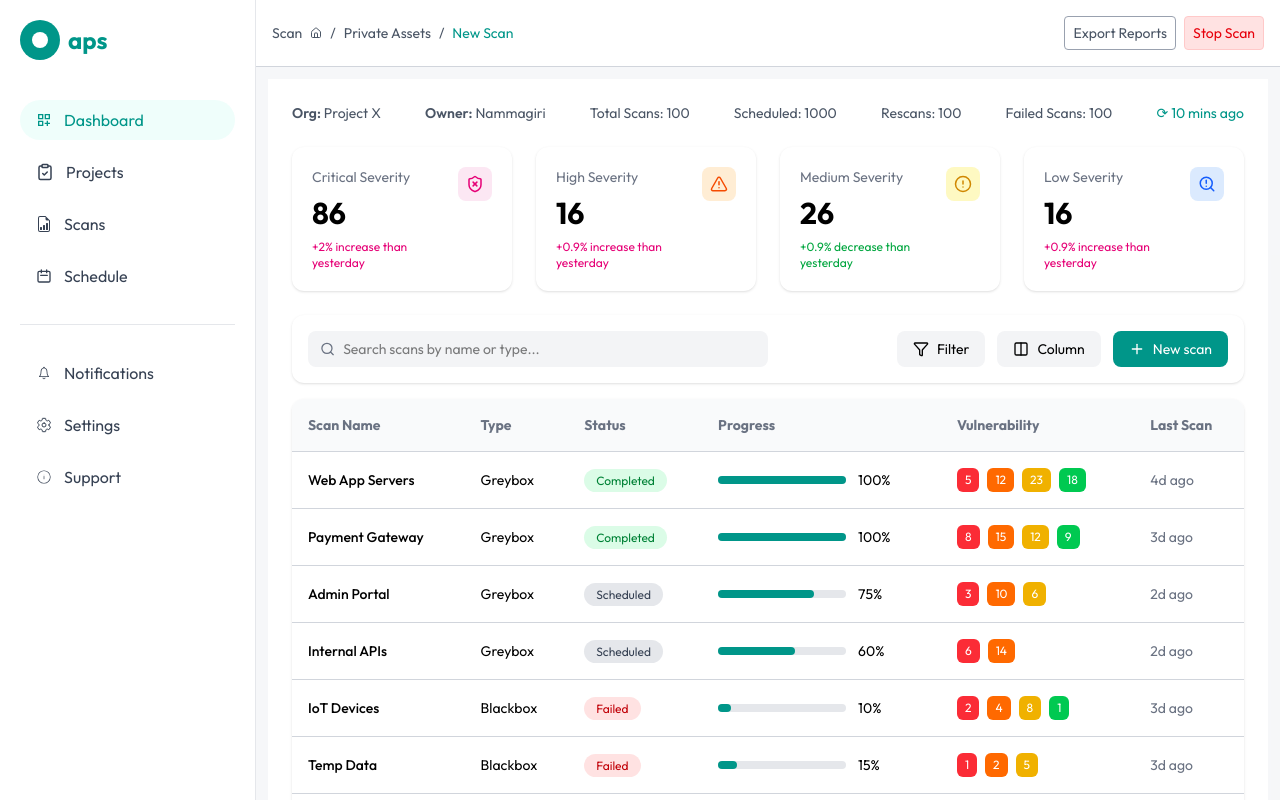
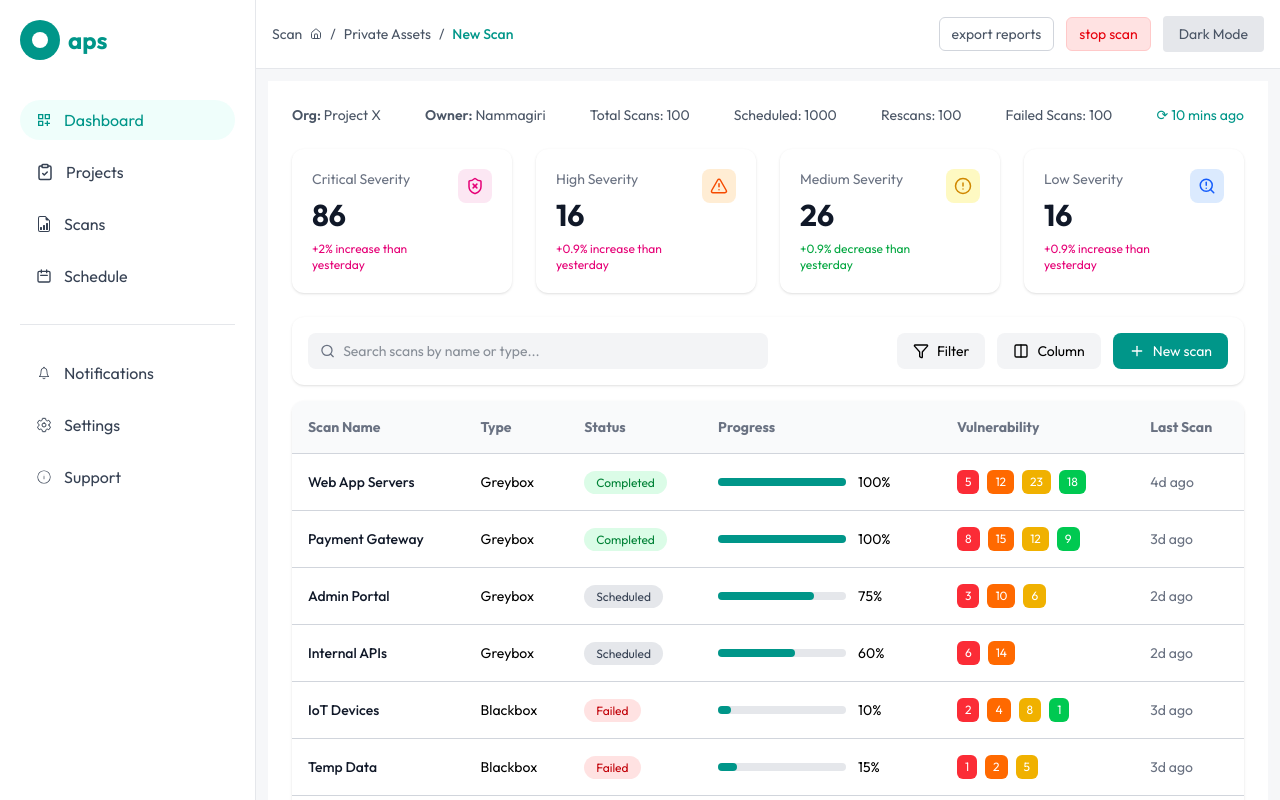
Before and after one commit to Saurabh-Chede/Frontend-Design-Challenge-, a React (Vite) app: page /dashboard in a window 1280 px wide. Shown: the top 800 px of the page. Built offline with nearby package versions, Linux system fonts and the light colour scheme.

Commit message:
first commit

```diff
--- /dev/null
+++ b/src/components/ToggleTheme.jsx
@@ -0,0 +1,16 @@
+import { useTheme } from "../context/ThemeContext";
+
+const ThemeToggle = () => {
+  const { dark, setDark } = useTheme();
+
+  return (
+    <button
+      onClick={() => setDark(!dark)}
+      className="px-4 py-2 bg-gray-200 dark:bg-gray-800 rounded"
+    >
+      {dark ? "Light Mode" : "Dark Mode"}
+    </button>
+  );
+};
+
+export default ThemeToggle;
--- a/src/components/layouts/Header.jsx
+++ b/src/components/layouts/Header.jsx
@@ -1,19 +1,47 @@
 import { HomeIcon } from "lucide-react";
+import ThemeToggle from "../ToggleTheme";
+
 const Header = () => {
+  return (
+    <nav className="p-4 flex justify-between items-center capitalize text-sm
+    bg-white text-gray-600 border-b border-gray-200
+    dark:bg-gray-950 dark:text-gray-200 dark:border-gray-800
+    transition-colors duration-300">
 
-  return (
-    <nav className="p-4 flex justify-between bg-white capitalize text-sm text-gray-600 border-b border-b-gray-300">
+      {/* Breadcrumb */}
       <div className="flex gap-2 items-center">
         <p>scan</p>
-        <HomeIcon size={12}></HomeIcon>
+        <HomeIcon size={12} />
         /
         <p>private assets</p>
         /
-        <p className="text-teal-600">new scan</p>
+        <p className="text-teal-600 dark:text-teal-400 font-medium">
+          new scan
+        </p>
       </div>
-      <div className="flex gap-2">
-        <button className="py-1.5 px-2 border rounded border-gray-400 text-gray-600 capitalize">export reports</button>
-        <button className="py-1.5 px-2 border bg-red-100 rounded border-red-200 text-red-600 capitalize ">stop scan</button>
+
+      {/* Actions */}
+      <div className="flex gap-3 items-center">
+
+        <button className="py-1.5 px-3 border rounded-md
+        border-gray-300 text-gray-600 bg-white
+        hover:bg-gray-100
+        dark:bg-gray-900 dark:border-gray-700 dark:text-gray-200
+        dark:hover:bg-gray-800
+        transition-colors duration-200">
+          export reports
+        </button>
+
+        <button className="py-1.5 px-3 rounded-md
+        bg-red-100 border border-red-200 text-red-600
+        hover:bg-red-200
+        dark:bg-red-900/30 dark:border-red-800 dark:text-red-400
+        dark:hover:bg-red-900/50
+        transition-colors duration-200">
+          stop scan
+        </button>
+
+        <ThemeToggle />
       </div>
     </nav>
   );
--- a/src/components/layouts/Layout.jsx
+++ b/src/components/layouts/Layout.jsx
@@ -4,7 +4,7 @@ import Header from "./Header";
 
 const Layout = () => {
   return (
-    <div className="flex min-h-screen bg-gray-100 dark:bg-gray-900">
+    <div className="flex min-h-screen bg-gray-100 dark:bg-gray-950 transition-colors duration-300">
 
       {/* Sidebar */}
       <Sidebar />
@@ -16,7 +16,7 @@ const Layout = () => {
         <Header />
 
         {/* Page Content */}
-        <main className="p-3 bg-white/25">
+        <main className="p-3 bg-white/25 dark:bg-gray-900/40 transition-colors duration-300">
           <Outlet />
         </main>
 
--- a/src/context/ThemeContext.jsx
+++ b/src/context/ThemeContext.jsx
@@ -1,21 +1,29 @@
-import { createContext, useState, useEffect } from "react";
+import { createContext, useContext, useEffect, useState } from "react";
 
-export const ThemeContext = createContext();
+const ThemeContext = createContext();
 
 export const ThemeProvider = ({ children }) => {
-  const [theme, setTheme] = useState("light");
+  const [dark, setDark] = useState(() => {
+    return localStorage.getItem("theme") === "dark";
+  });
 
   useEffect(() => {
-    document.documentElement.classList.toggle("dark", theme === "dark");
-  }, [theme]);
+    const root = document.documentElement;
 
-  const toggleTheme = () => {
-    setTheme(prev => (prev === "light" ? "dark" : "light"));
-  };
+    if (dark) {
+      root.classList.add("dark");
+      localStorage.setItem("theme", "dark");
+    } else {
+      root.classList.remove("dark");
+      localStorage.setItem("theme", "light");
+    }
+  }, [dark]);
 
   return (
-    <ThemeContext.Provider value={{ theme, toggleTheme }}>
+    <ThemeContext.Provider value={{ dark, setDark }}>
       {children}
     </ThemeContext.Provider>
   );
 };
+
+export const useTheme = () => useContext(ThemeContext);
--- a/src/index.css
+++ b/src/index.css
@@ -3,3 +3,5 @@
 body {
   font-family: 'Outfit', sans-serif;
 }
+
+@custom-variant dark (&:where(.dark, .dark *));
--- a/src/pages/Dashboard.jsx
+++ b/src/pages/Dashboard.jsx
@@ -102,9 +102,12 @@ const Dashboard = () => {
   ];
 
   const statusStyle = {
-    Completed: "bg-green-100 text-green-700",
-    Scheduled: "bg-gray-200 text-gray-700",
-    Failed: "bg-red-100 text-red-700",
+    Completed:
+      "bg-green-100 text-green-700 dark:bg-green-900/30 dark:text-green-400",
+    Scheduled:
+      "bg-gray-200 text-gray-700 dark:bg-gray-700 dark:text-gray-300",
+    Failed:
+      "bg-red-100 text-red-700 dark:bg-red-900/30 dark:text-red-400",
   };
 
   const vulnColors = [
@@ -115,16 +118,13 @@ const Dashboard = () => {
   ];
 
   return (
-    <div className="bg-white p-6 min-h-screen">
+    <div className="bg-white dark:bg-gray-900 p-6 min-h-screen transition-colors duration-300">
+
       {/* TOP INFO BAR */}
-      <div className="flex text-sm text-gray-600 mb-6">
+      <div className="flex text-sm text-gray-600 dark:text-gray-400 mb-6">
         <div className="flex gap-6 justify-between w-full">
-          <p>
-            <span className="font-semibold">Org:</span> Project X
-          </p>
-          <p>
-            <span className="font-semibold">Owner:</span> Nammagiri
-          </p>
+          <p><span className="font-semibold">Org:</span> Project X</p>
+          <p><span className="font-semibold">Owner:</span> Nammagiri</p>
           <p>Total Scans: 100</p>
           <p>Scheduled: 1000</p>
           <p>Rescans: 100</p>
@@ -141,8 +141,8 @@ const Dashboard = () => {
             value: 86,
             change: "+2% increase than yesterday",
             icon: <ShieldX size={18} />,
-            iconBg: "bg-pink-100",
-            iconColor: "text-pink-600",
+            iconBg: "bg-pink-100 dark:bg-pink-900/30",
+            iconColor: "text-pink-600 dark:text-pink-400",
             changeColor: "text-pink-600",
           },
           {
@@ -150,8 +150,8 @@ const Dashboard = () => {
             value: 16,
             change: "+0.9% increase than yesterday",
             icon: <AlertTriangle size={18} />,
-            iconBg: "bg-orange-100",
-            iconColor: "text-orange-600",
+            iconBg: "bg-orange-100 dark:bg-orange-900/30",
+            iconColor: "text-orange-600 dark:text-orange-400",
             changeColor: "text-pink-600",
           },
           {
@@ -159,8 +159,8 @@ const Dashboard = () => {
             value: 26,
             change: "+0.9% decrease than yesterday",
             icon: <AlertCircle size={18} />,
-            iconBg: "bg-yellow-100",
-            iconColor: "text-yellow-600",
+            iconBg: "bg-yellow-100 dark:bg-yellow-900/30",
+            iconColor: "text-yellow-600 dark:text-yellow-400",
             changeColor: "text-green-600",
           },
           {
@@ -168,18 +168,22 @@ const Dashboard = () => {
             value: 16,
             change: "+0.9% increase than yesterday",
             icon: <SearchAlert size={18} />,
-            iconBg: "bg-blue-100",
-            iconColor: "text-blue-600",
+            iconBg: "bg-blue-100 dark:bg-blue-900/30",
+            iconColor: "text-blue-600 dark:text-blue-400",
             changeColor: "text-pink-600",
           },
         ].map((item, i) => (
           <div
             key={i}
-            className="bg-white p-5 rounded-xl shadow-sm flex justify-between items-start"
+            className="bg-white dark:bg-gray-800 p-5 rounded-xl shadow-sm flex justify-between items-start"
           >
             <div>
-              <p className="text-gray-500 text-sm">{item.title}</p>
-              <h2 className="text-3xl font-bold mt-2">{item.value}</h2>
+              <p className="text-gray-500 dark:text-gray-400 text-sm">
+                {item.title}
+              </p>
+              <h2 className="text-3xl font-bold text-gray-900 dark:text-white mt-2">
+                {item.value}
+              </h2>
               <p className={`text-xs mt-2 ${item.changeColor}`}>
                 {item.change}
               </p>
@@ -193,22 +197,22 @@ const Dashboard = () => {
       </div>
 
       {/* SEARCH + ACTIONS */}
-      <div className="bg-white p-4 rounded-xl shadow-sm mb-4">
+      <div className="bg-white dark:bg-gray-800 p-4 rounded-xl shadow-sm mb-4">
         <div className="flex justify-between items-center">
-          <div className="flex items-center bg-gray-100 rounded-lg px-3 py-2 w-1/2">
-            <Search size={16} className="text-gray-500 mr-2" />
+          <div className="flex items-center bg-gray-100 dark:bg-gray-700 rounded-lg px-3 py-2 w-1/2">
+            <Search size={16} className="text-gray-500 dark:text-gray-300 mr-2" />
             <input
               type="text"
               placeholder="Search scans by name or type..."
-              className="bg-transparent outline-none w-full text-sm"
+              className="bg-transparent outline-none w-full text-sm text-gray-800 dark:text-gray-200"
             />
           </div>
 
           <div className="flex gap-3">
-            <button className="flex items-center gap-2 px-4 py-2 bg-gray-100 rounded-lg text-sm">
+            <button className="flex items-center gap-2 px-4 py-2 bg-gray-100 dark:bg-gray-700 rounded-lg text-sm dark:text-gray-200">
               <Filter size={16} /> Filter
             </button>
-            <button className="flex items-center gap-2 px-4 py-2 bg-gray-100 rounded-lg text-sm">
+            <button className="flex items-center gap-2 px-4 py-2 bg-gray-100 dark:bg-gray-700 rounded-lg text-sm dark:text-gray-200">
               <Columns size={16} /> Column
             </button>
             <button className="flex items-center gap-2 px-4 py-2 bg-teal-600 text-white rounded-lg text-sm">
@@ -219,9 +223,9 @@ const Dashboard = () => {
       </div>
 
       {/* TABLE */}
-      <div className="bg-white rounded-xl shadow-sm overflow-hidden">
+      <div className="bg-white dark:bg-gray-800 rounded-xl shadow-sm overflow-hidden">
         <table className="w-full text-sm">
-          <thead className="bg-gray-50 text-gray-500">
+          <thead className="bg-gray-50 dark:bg-gray-700 text-gray-500 dark:text-gray-300">
             <tr>
               <th className="text-left p-4">Scan Name</th>
               <th className="text-left p-4">Type</th>
@@ -236,10 +240,12 @@ const Dashboard = () => {
             {rows.map((row, index) => (
               <tr
                 key={index}
-                className="border-t border-t-gray-300 hover:bg-gray-50"
+                className="border-t border-t-gray-300 dark:border-gray-700 hover:bg-gray-50 dark:hover:bg-gray-700"
               >
-                <td className="p-4 font-medium">{row.name}</td>
-                <td className="p-4">{row.type}</td>
+                <td className="p-4 font-medium text-gray-900 dark:text-gray-100">
+                  {row.name}
+                </td>
+                <td className="p-4 dark:text-gray-300">{row.type}</td>
 
                 <td className="p-4">
                   <span
@@ -251,13 +257,15 @@ const Dashboard = () => {
 
                 <td className="p-4">
                   <div className="flex items-center gap-3">
-                    <div className="w-32 h-2 bg-gray-200 rounded-full">
+                    <div className="w-32 h-2 bg-gray-200 dark:bg-gray-600 rounded-full">
                       <div
                         className="h-2 bg-teal-600 rounded-full"
                         style={{ width: `${row.progress}%` }}
                       ></div>
                     </div>
-                    <span>{row.progress}%</span>
+                    <span className="dark:text-gray-300">
+                      {row.progress}%
+                    </span>
                   </div>
                 </td>
 
@@ -274,7 +282,9 @@ const Dashboard = () => {
                   </div>
                 </td>
 
-                <td className="p-4 text-gray-500">{row.lastScan}</td>
+                <td className="p-4 text-gray-500 dark:text-gray-400">
+                  {row.lastScan}
+                </td>
               </tr>
             ))}
           </tbody>
```
Also changed, not shown: src/components/layouts/Sidebar.jsx (+8 -4 lines), src/pages/ScanDetail.jsx (+46 -45 lines).
